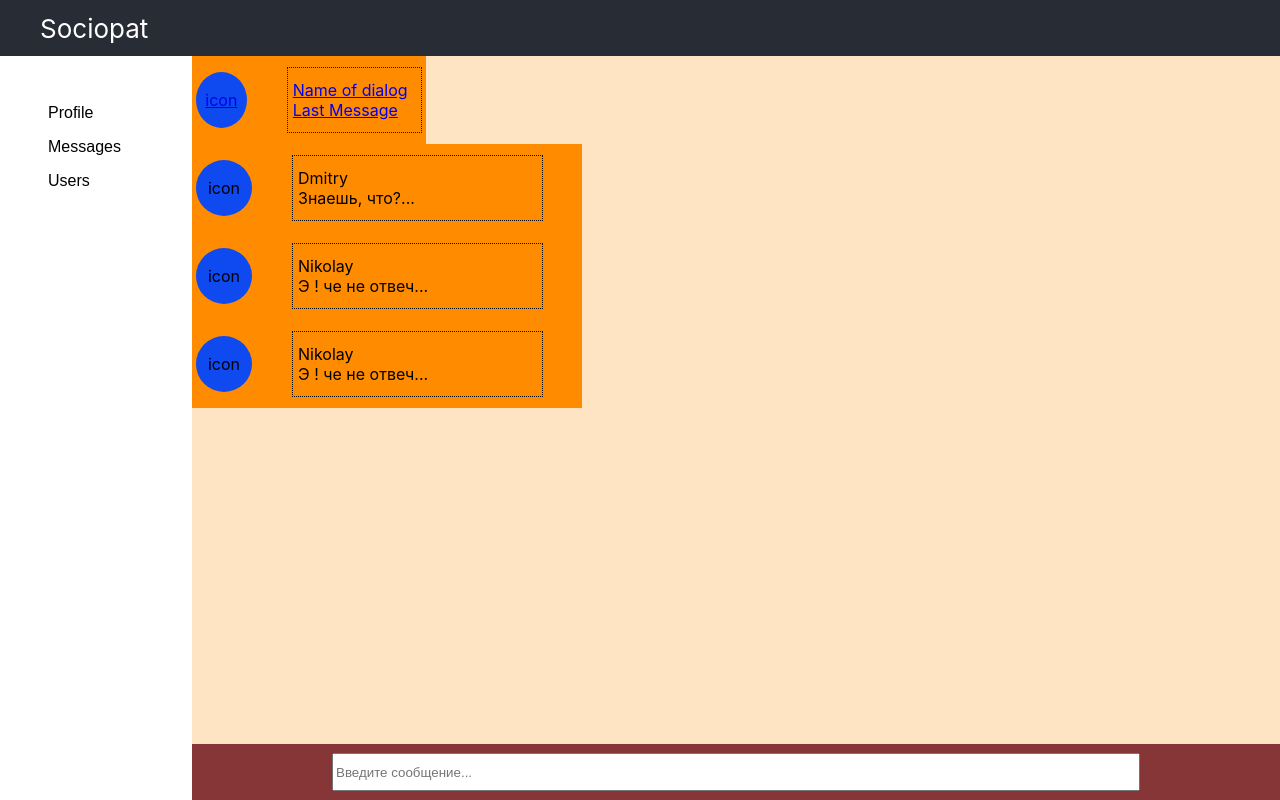
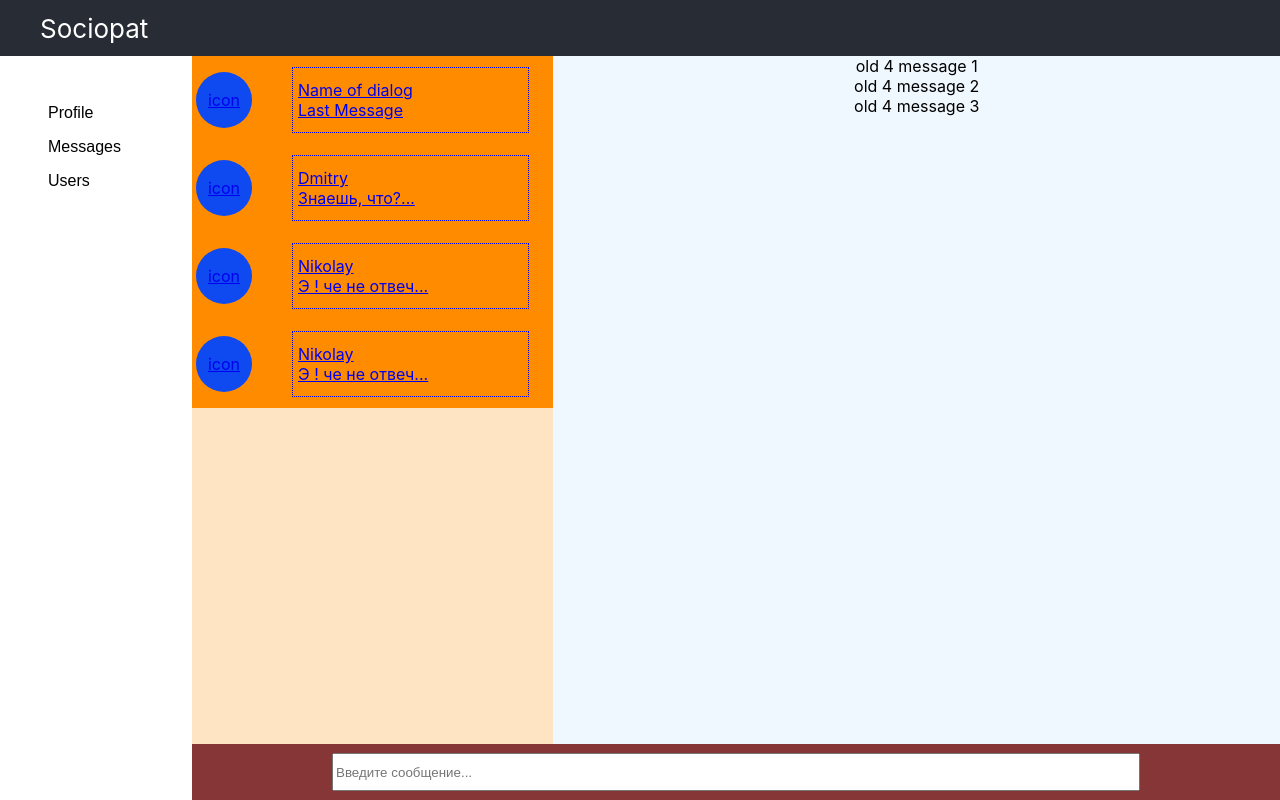
Before and after one commit to savchuckvadim/sociopat, a React (Create React App) app: page /messages/dialog/4 in a window 1280 px wide. Built offline with nearby package versions, Linux system fonts and the light colour scheme.

Commit message:
fixed navlinks in messages component

```diff
--- a/src/modules/components/Main/main-area/Messages/CurrentDialog.jsx/CurrentDialog.jsx
+++ b/src/modules/components/Main/main-area/Messages/CurrentDialog.jsx/CurrentDialog.jsx
@@ -5,9 +5,9 @@ const CurrentDialog = (props) => {
 
     return (
         <div className={style.previous__meesages}>
-            <div>old message 1</div>
-            <div>old message 1</div>
-            <div>old message 1</div>
+            <div>old {props.id} message 1</div>
+            <div>old {props.id} message 2</div>
+            <div>old {props.id} message 3</div>
         </div>
     )
 };
--- a/src/modules/components/Main/main-area/Messages/Messages.jsx
+++ b/src/modules/components/Main/main-area/Messages/Messages.jsx
@@ -9,41 +9,50 @@ const Messages = () => (
     <div className={style.messages__area}>
 
         <div className={style.dialogs}>
-            <NavLink to="dialog/1">
-                <div className={style.dialog}>
-                    <div className={style.iconOfDialog}>icon</div>
-                    <div className={style.lastMessage}>
-                        <p className={style.lastMessage__title}>Name of dialog</p>
-                        <p className={style.lastMessage__text}>Last Message</p>
-                    </div>
+
+            <NavLink to="dialog/1" className={style.dialog}>
+
+                <div className={style.iconOfDialog}>icon</div>
+                <div className={style.lastMessage}>
+                    <p className={style.lastMessage__title}>Name of dialog</p>
+                    <p className={style.lastMessage__text}>Last Message</p>
                 </div>
+
             </NavLink>
 
-            <div className={style.dialog}>
+            <NavLink to="dialog/2" className={style.dialog}>
                 <div className={style.iconOfDialog}>icon</div>
                 <div className={style.lastMessage}>
                     <p className={style.lastMessage__title}>Dmitry</p>
                     <p className={style.lastMessage__text}>Знаешь, что?...</p>
                 </div>
-            </div>
-            <div className={style.dialog}>
+            </NavLink>
+            <NavLink to="dialog/3" className={style.dialog}>
+
                 <div className={style.iconOfDialog}>icon</div>
                 <div className={style.lastMessage}>
                     <p className={style.lastMessage__title}>Nikolay</p>
                     <p className={style.lastMessage__text}>Э ! че не отвеч...</p>
                 </div>
-            </div>
-            <div className={style.dialog}>
+
+            </NavLink>
+            <NavLink to="dialog/4" className={style.dialog}>
+
                 <div className={style.iconOfDialog}>icon</div>
                 <div className={style.lastMessage}>
                     <p className={style.lastMessage__title}>Nikolay</p>
                     <p className={style.lastMessage__text}>Э ! че не отвеч...</p>
                 </div>
-            </div>
+
+            </NavLink>
+
         </div>
         <div className={style.currentDialogs}>
             <Routes>
-                <Route path=":dialog/1" element={<CurrentDialog />} />
+                <Route path=":dialog/1" element={<CurrentDialog id={1} />} />
+                <Route path=":dialog/2" element={<CurrentDialog id={2} />} />
+                <Route path=":dialog/3" element={<CurrentDialog id={3} />} />
+                <Route path=":dialog/4" element={<CurrentDialog id={4} />} />
             </Routes>
 
             <NewMessageSendArea />
```
